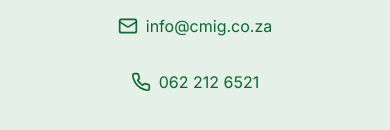
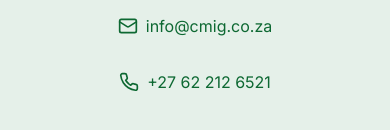
Before and after one commit to Smishh/circular-materials-partnership, a React (Vite) app: page / in a window 390 px wide. Shown: the part 2966-3096 px from the top of the page. Built offline with nearby package versions, Linux system fonts and the light colour scheme.

Commit message:
Update contact telephone number
Changed the telephone number in the Contact page to +27 62 212 6521.
[skip gpt_engineer]

```diff
--- a/src/pages/Index.tsx
+++ b/src/pages/Index.tsx
@@ -117,9 +117,9 @@ const Index = () => {
                 <Mail className="w-5 h-5" />
                 info@cmig.co.za
               </a>
-              <a href="tel:0622126521" className="flex items-center justify-center gap-2 text-secondary hover:text-primary transition-colors">
+              <a href="tel:+27622126521" className="flex items-center justify-center gap-2 text-secondary hover:text-primary transition-colors">
                 <Phone className="w-5 h-5" />
-                062 212 6521
+                +27 62 212 6521
               </a>
             </div>
           </div>
```
